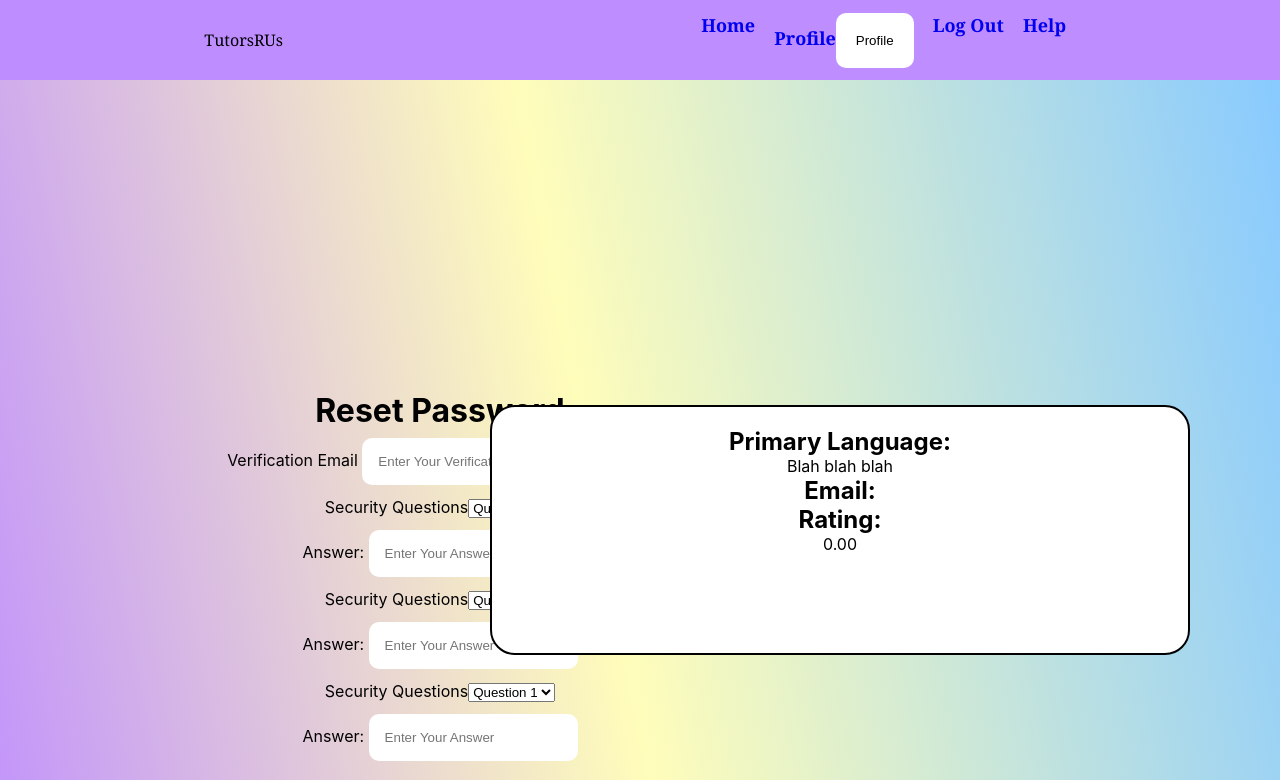
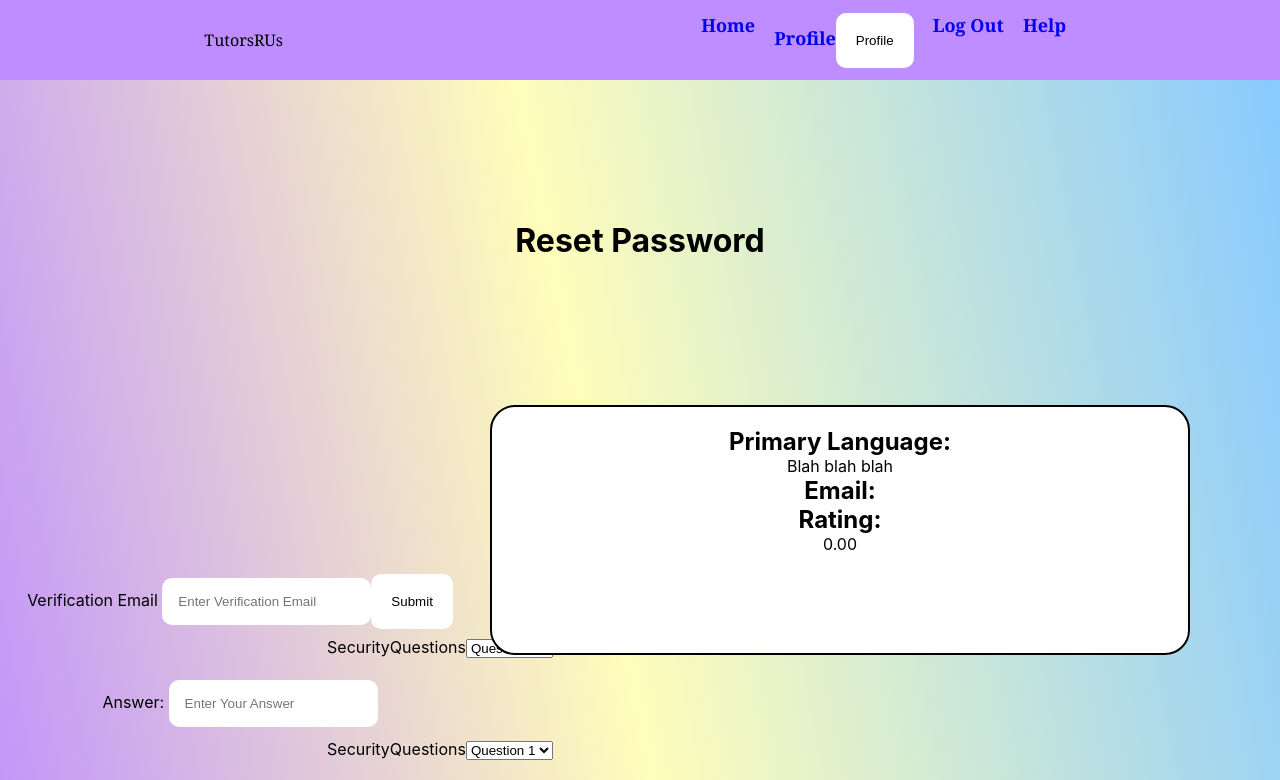
Before and after one commit to jharnasuresh/TutorsRUs, a React (Create React App) app in the folder home/: page /ResetPass in a window 1280 px wide. Shown: the top 780 px of the page. Built offline with nearby package versions, Linux system fonts and the light colour scheme.

Commit message:
Reset Password UI

```diff
--- a/home/src/Components/Main.css
+++ b/home/src/Components/Main.css
@@ -98,3 +98,16 @@ margin-top: 80px;
     padding-top: -50px;
     padding-left: 100px;
 }
+
+.img-sec {
+    padding-top: -50px;
+}
+.resetpass-q1, .resetpass-q2, .resetpass-q3, .resetpass-email, .SecurityQuestions {
+    padding-top: 10px;
+    margin-right: 400px;
+ }
+
+ .reset-head {
+    padding-left: 400px;
+    padding-bottom: 300px;
+ }
--- a/home/src/Components/PassSecQ.jsx
+++ b/home/src/Components/PassSecQ.jsx
@@ -44,7 +44,7 @@ export const PassSecQ = (props) => {
     return (
         <div className = "App auth-form-container">
         <form className="passsecurity-form" method = "POST" onSubmit={handleSubmit}>
-            <img class="img" src = "/Images/TutorsRUs_nobackground.png"/>
+            <img class="img-sec" src = "/Images/TutorsRUs_nobackground.png"/>
             <label htmlFor="question1"> What was the name of your first stufffed animal? </label>
             <input value={question1} onChange={(e) => setQuestion1(e.target.value)}type="question1" placeholder="enter your answer" id="question1" name="question1"/>
             <br></br>
--- a/home/src/Components/ResetPass.jsx
+++ b/home/src/Components/ResetPass.jsx
@@ -1,5 +1,5 @@
-import React, {useState} from "react"
-import  './Main.css'
+import React, { useState } from "react"
+import './Main.css'
 import About from './About';
 import { Route, useHref, useNavigate, useLocation, Link } from "react-router-dom";
 
@@ -37,7 +37,7 @@ export const ResetPass = (props) => {
         var oldU;
         e.preventDefault();
         //setEmptyFieldsErr(false)
-        const requestData = JSON.stringify({ "email": email});
+        const requestData = JSON.stringify({ "email": email });
         const headers = { "content-type": "application/json" };
         console.log("jharna this is for reset password " + email)
         /*const requestData = JSON.stringify({"oldU": location.state.oldU, "question1": question1, "question2": question2, "question3": question3});
@@ -67,18 +67,18 @@ export const ResetPass = (props) => {
     }
 
     return (
-      <div className="App Profile">
+        <div className="App Reset-Pass">
             <About />
-        <h1> Reset Password </h1>
-        <form className = "resetpass-email" onSubmit={handleSubmit}>
+            <h1 className="reset-head"> Reset Password </h1>
+            <form className="resetpass-email" onSubmit={handleSubmit}>
                 <label htmlFor="name">Verification Email </label>
-            <input value={email} onChange={(e) => setEmail(e.target.value)}type="email" placeholder="Enter Your Verification Email" id="email" name="email"/>
+                <input value={email} onChange={(e) => setEmail(e.target.value)} type="email" placeholder="Enter Verification Email" id="email" name="email" />
                 <button type="submit" onSubmit={handleSubmit}  > Submit </button>
 
             </form>
 
                 <Dropdown
-        label= "Security Questions"  options={[
+                    label="SecurityQuestions" options={[
 
                         { label: 'Question 1', value: 'q1' },
 
@@ -86,16 +86,16 @@ export const ResetPass = (props) => {
 
                         { label: 'Question 3', value: 'q3' },
 
-]} value = "quest1"
-onChange={handleQ1Change}/>
+                    ]} value="quest1"
+                    onChange={handleQ1Change} />
 
-<form className = "resetpass-q1" onSubmit={handleSubmit}>
+                <form className="resetpass-q1" onSubmit={handleSubmit}>
                     <label htmlFor="answer1">Answer: </label>
-            <input value={answer1} onChange={(e) => setAnswer1(e.target.value)}type="answer1" placeholder="Enter Your Answer" id="answer1" name="answer1"/>
+                    <input value={answer1} onChange={(e) => setAnswer1(e.target.value)} type="answer1" placeholder="Enter Your Answer" id="answer1" name="answer1" />
                 </form>
 
                 <Dropdown
-label= "Security Questions"  options={[
+                    label="SecurityQuestions" options={[
 
                         { label: 'Question 1', value: 'q1' },
 
@@ -103,17 +103,17 @@ label= "Security Questions"  options={[
 
                         { label: 'Question 3', value: 'q3' },
 
-]} value = "quest2"
-onChange={handleQ2Change}/>
+                    ]} value="quest2"
+                    onChange={handleQ2Change} />
 
-<form className = "resetpass-q2" onSubmit={handleSubmit}>
+                <form className="resetpass-q2" onSubmit={handleSubmit}>
                     <label htmlFor="answer2">Answer: </label>
-            <input value={answer2} onChange={(e) => setAnswer2(e.target.value)}type="answer2" placeholder="Enter Your Answer" id="answer2" name="answer2"/>
+                    <input value={answer2} onChange={(e) => setAnswer2(e.target.value)} type="answer2" placeholder="Enter Your Answer" id="answer2" name="answer2" />
                 </form>
 
                 <Dropdown
 
-label= "Security Questions"  options={[
+                    label="SecurityQuestions" options={[
 
                         { label: 'Question 1', value: 'q1' },
 
@@ -121,12 +121,12 @@ label= "Security Questions"  options={[
 
                         { label: 'Question 3', value: 'q3' },
 
-]} value = "quest3"
-onChange={handleQ3Change}/>
+                    ]} value="quest3"
+                    onChange={handleQ3Change} />
 
-<form className = "resetpass-q3" onSubmit={handleSubmit}>
+            <form className="resetpass-q3" onSubmit={handleSubmit}>
                 <label htmlFor="answer3">Answer: </label>
-            <input value={answer3} onChange={(e) => setAnswer3(e.target.value)}type="answer3" placeholder="Enter Your Answer" id="answer3" name="answer3"/>
+                <input value={answer3} onChange={(e) => setAnswer3(e.target.value)} type="answer3" placeholder="Enter Your Answer" id="answer3" name="answer3" />
             </form>
         </div>
     );
```
Lines whose indentation alone changed are shown as unchanged.
